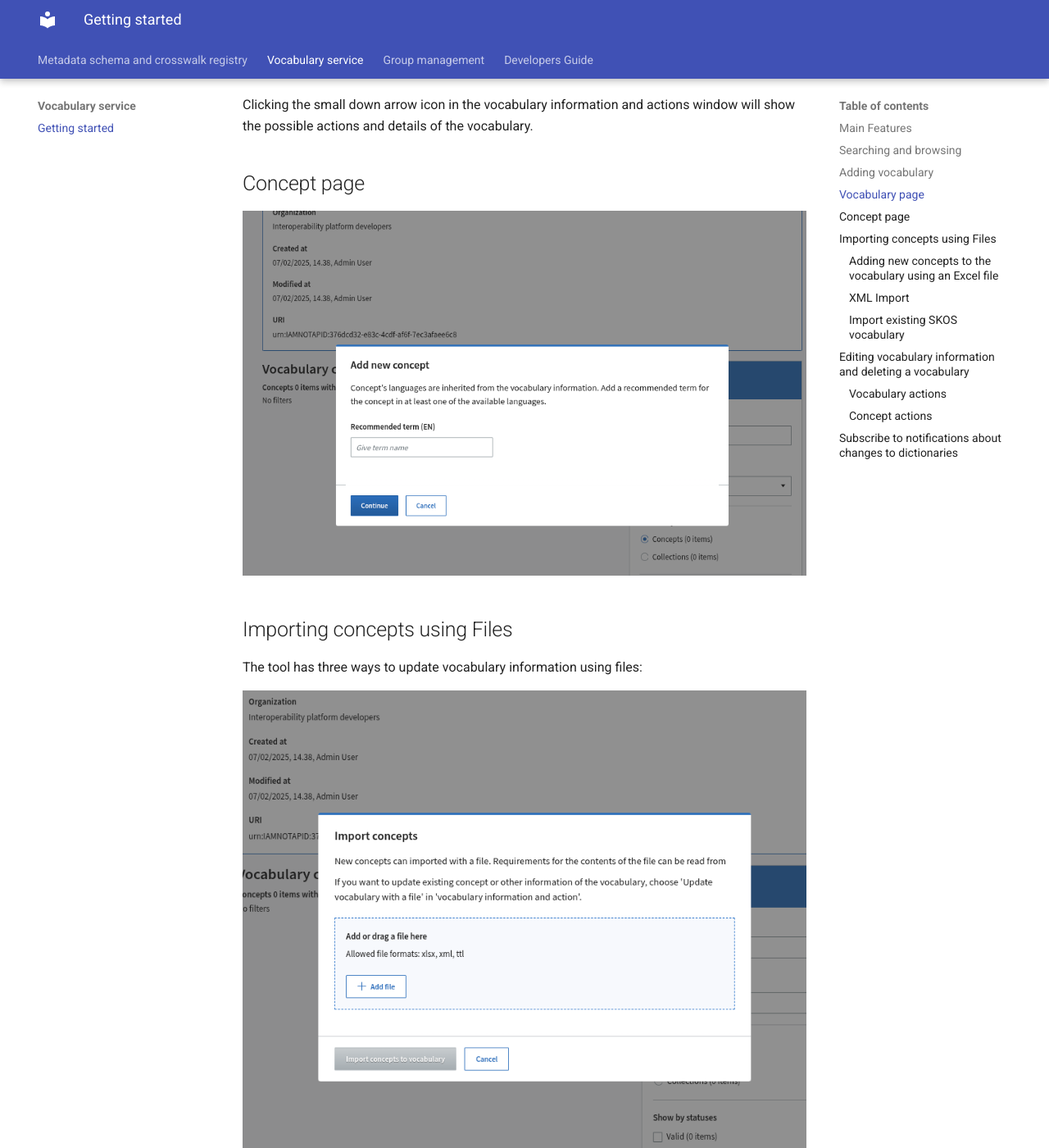
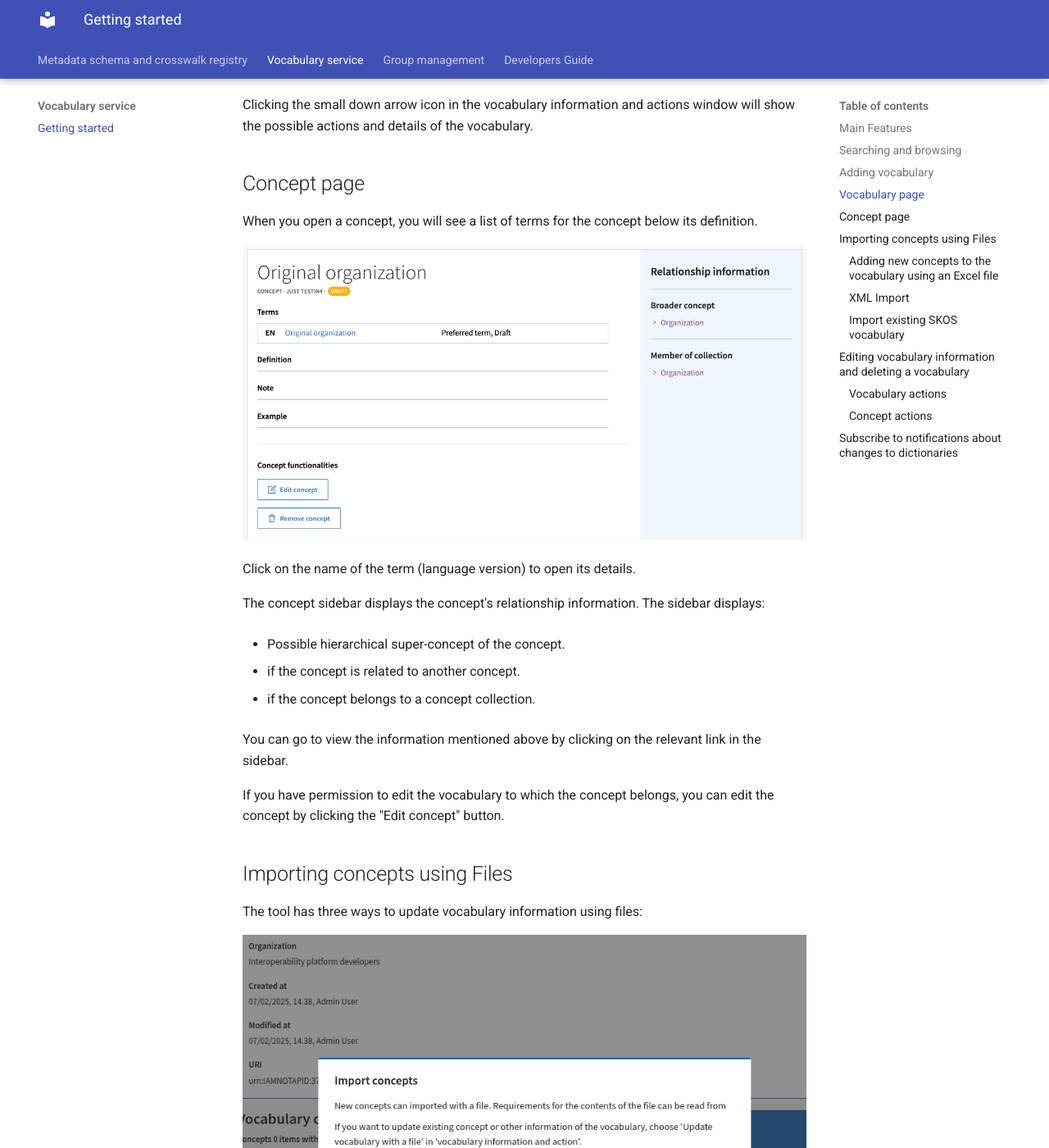
Before and after one commit to CSCfi/mscr-docs, an MkDocs documentation site: the page built from docs/voc-service/getting-started.md, in a window 1280 px wide and 1400 px high, scrolled down 3301 px. Shown: the whole window at 82% size. Built offline with MkDocs 1.6.1 and Material for MkDocs 9.7.7, drawn with Linux system fonts in a browser that asks for light colours.

Commit message:
Change concept view section

```diff
--- a/docs/voc-service/getting-started.md
+++ b/docs/voc-service/getting-started.md
@@ -43,7 +43,25 @@ Vocabulary detail page consists of vocabulary metadata and different actions lik
 Clicking the small down arrow icon in the vocabulary information and actions window will show the possible actions and details of the vocabulary.
 
 ## Concept page
-![Alt text](../assets/voc-service-screenshots/add-concept.png)
+
+When you open a concept, you will see a list of terms for the concept below its definition.
+
+![Alt text](../assets/voc-service-screenshots/concept-view.png)
+
+Click on the name of the term (language version) to open its details.
+
+The concept sidebar displays the concept's relationship information. The sidebar displays:
+
+* Possible hierarchical super-concept of the concept.
+
+* if the concept is related to another concept.
+
+* if the concept belongs to a concept collection.
+
+You can go to view the information mentioned above by clicking on the relevant link in the sidebar.
+
+If you have permission to edit the vocabulary to which the concept belongs, you can edit the concept by clicking the "Edit concept" button.
+
 
 ## Importing concepts using Files
 
```
Also changed, not shown: docs/assets/voc-service-screenshots/concept-view.png (added).
